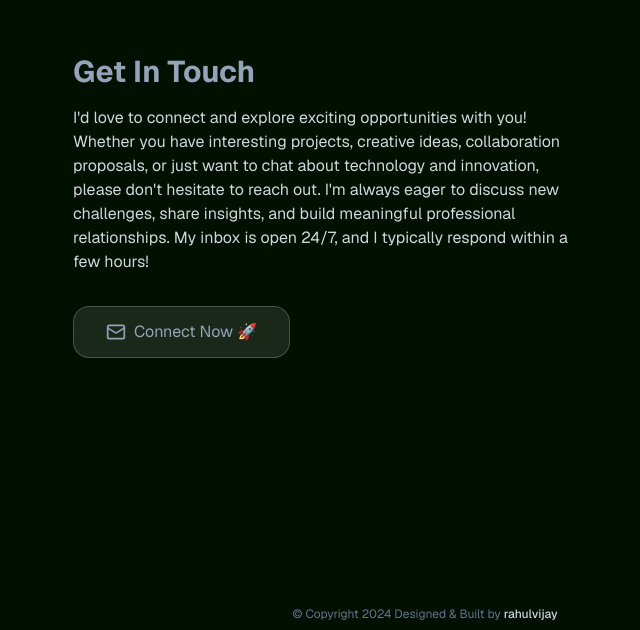
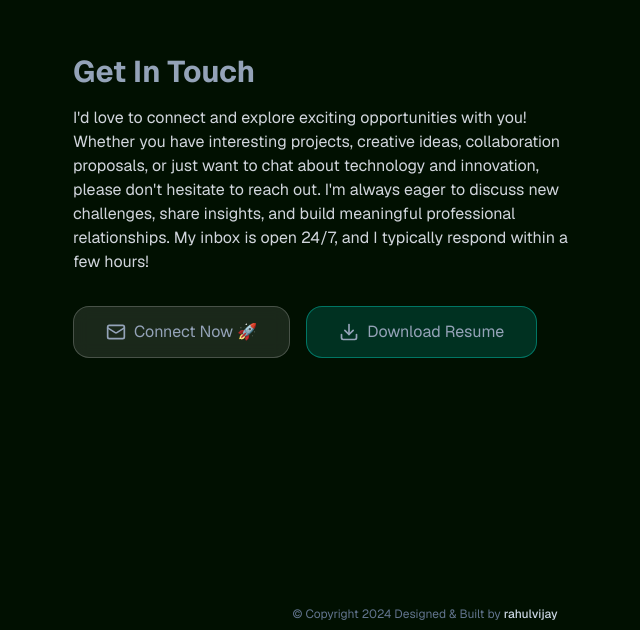
Before and after one commit to rahulvijay81/portfolio, a Next.js app: page / in a window 1280 px wide. Shown: the part 3341-3971 px from the top of the page, without its empty margins (471-1111 px from the left). Built offline with nearby package versions, Linux system fonts and the light colour scheme.

Commit message:
Add Resume Download Button in Sidebar or Contact section

```diff
--- a/src/components/ContactSection.tsx
+++ b/src/components/ContactSection.tsx
@@ -1,4 +1,4 @@
-import { Mail } from 'lucide-react';
+import { Mail, Download } from 'lucide-react';
 
 export default function ContactSection() {
   return (
@@ -15,6 +15,14 @@ export default function ContactSection() {
           <Mail size={20} className="group-hover:rotate-12 transition-transform duration-300" />
           <span>Connect Now 🚀</span>
         </a>
+        <a
+          href="/resume.pdf"
+          download
+          className="group inline-flex items-center space-x-2 bg-teal-500/20 backdrop-blur-sm border border-teal-500/50 hover:bg-teal-500/30 hover:border-teal-500/60 px-8 py-3 rounded-2xl transition-all duration-300 hover:scale-105 hover:shadow-xl hover:shadow-teal-500/20 ml-4"
+        >
+          <Download size={20} className="group-hover:translate-y-1 transition-transform duration-300" />
+          <span>Download Resume</span>
+        </a>
       </div>
     </section>
   );
```
